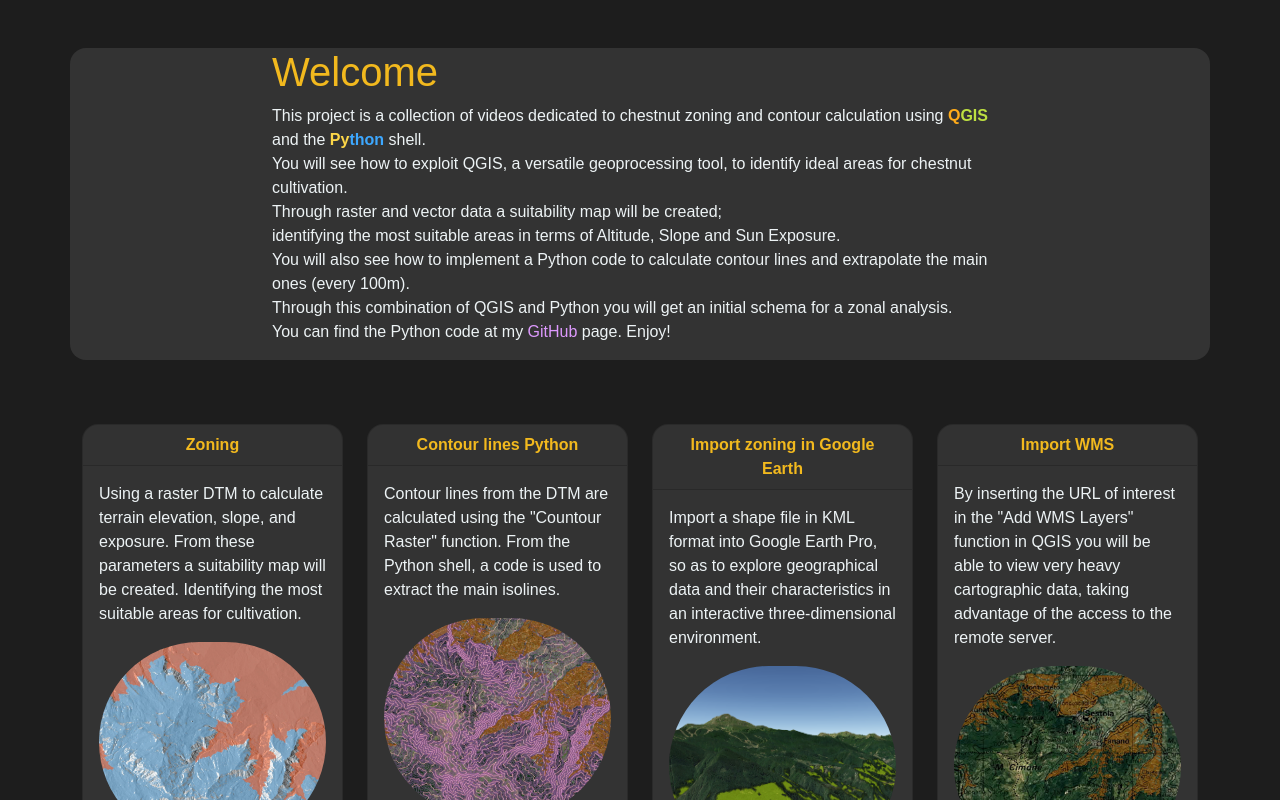
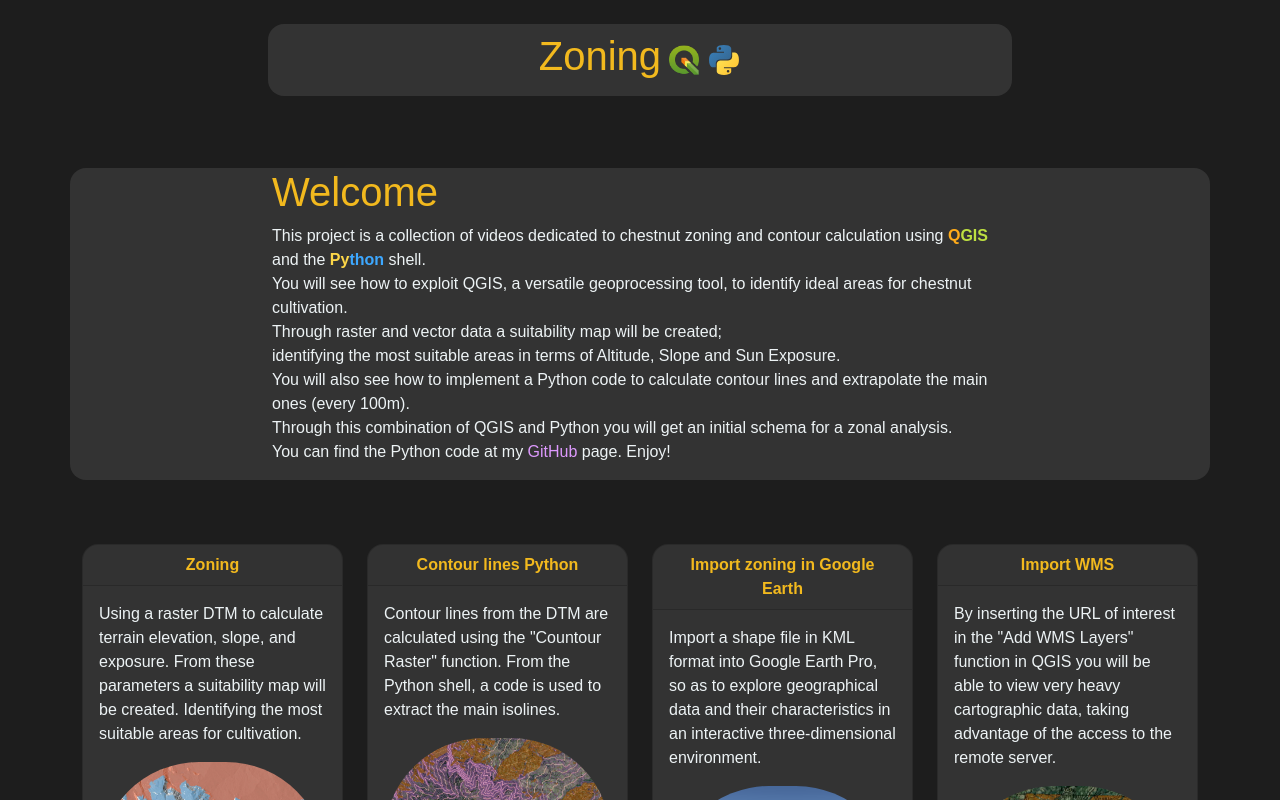
Before and after one commit to JungleKiosk/QGIS_zoning, a Vue app: page / in a window 1280 px wide. Shown: the top 800 px of the page. Built offline with nearby package versions, Linux system fonts and the light colour scheme.

Commit message:
AppHeader.vue: add logos

```diff
--- a/src/App.vue
+++ b/src/App.vue
@@ -1,4 +1,6 @@
 <script>
+
+import AppHeader from './components/AppHeader.vue';
 
 import BannerCards from './components/BannerCards.vue';
 import Jumbotron from './components/Jumbotron.vue';
@@ -11,7 +13,7 @@
 
     };
   },
-  components: { Jumbotron, BannerCards, AppFooter },
+  components: { AppHeader, Jumbotron, BannerCards, AppFooter },
   computed: {
     linksData() {
       return links;
@@ -23,7 +25,7 @@
 </script>
 
 <template>
-
+  <AppHeader></AppHeader>
   <Jumbotron></Jumbotron>
   <BannerCards :links="linksData"></BannerCards>
   <AppFooter></AppFooter>
--- /dev/null
+++ b/src/components/AppHeader.vue
@@ -0,0 +1,38 @@
+<script>
+
+export default {
+    data() {
+        return {
+
+        };
+    }
+}
+
+</script>
+
+
+
+<template>
+    <header>
+        <div class="container p-4">
+            <div class="row justify-content-center">
+                <div class="col-12 col-lg-8 col-md-8 jumbo rounded-4 d-flex align-items-center justify-content-center">
+                    <h1 class="title text-center p-2">Zoning</h1>
+                    <img src="./../assets/img/qgis_logo.png" alt="" class="logo">
+                    <img src="./../assets/img/py_logo.svg" alt="" class="logo">
+                </div>
+            </div>
+        </div>
+    </header>
+</template>
+
+<style>
+.logo {
+    height: 30px;
+    /* Imposta l'altezza desiderata per le immagini */
+    width: auto;
+    /* Larghezza automatica per mantenere le proporzioni */
+    margin-right: 10px;
+    /* Spazio tra l'immagine e il titolo */
+}
+</style>
```
Also changed, not shown: src/assets/img/py_logo.svg (added).
